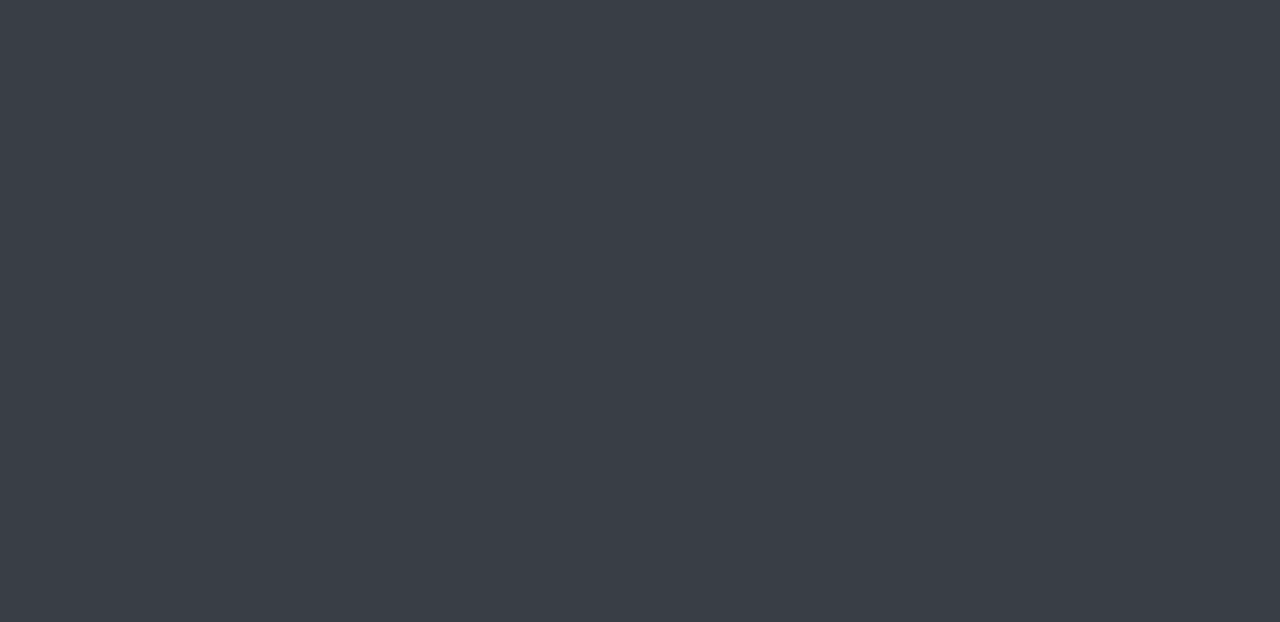
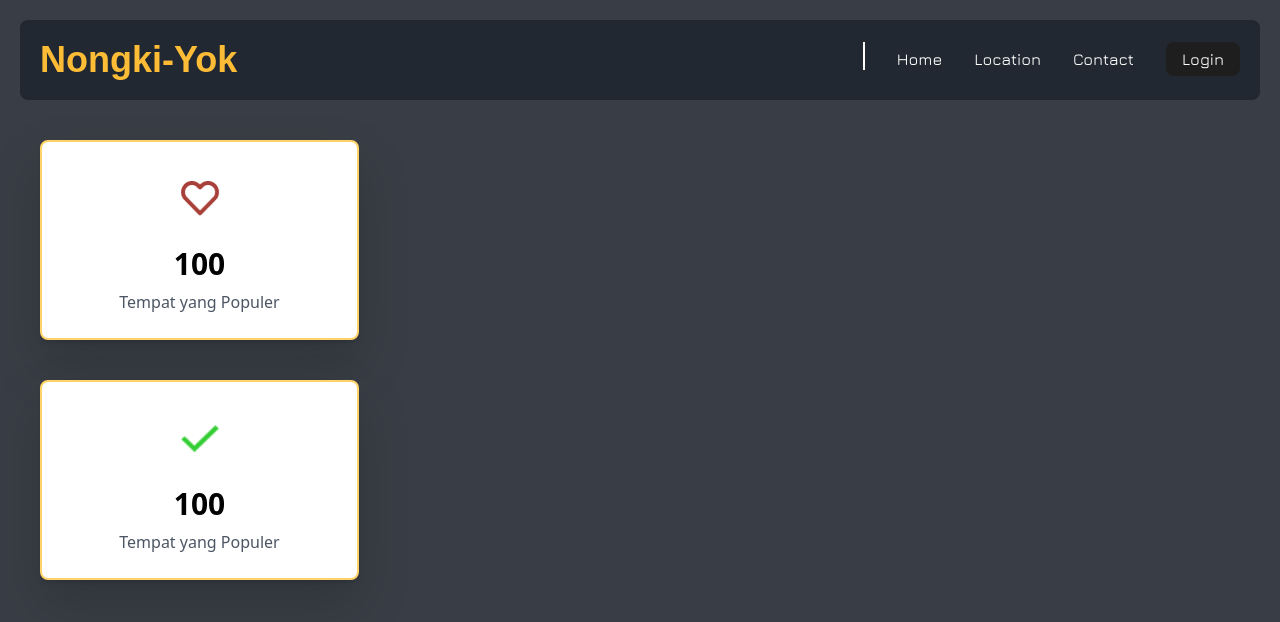
Before and after one commit to CokdePutra/Web-NongkiYok, a React (Vite) app: page /dashboard in a window 1280 px wide. Before the commit this address had no page. Shown: the top 622 px of the page. Built offline with nearby package versions, Linux system fonts and the light colour scheme; no server answers; a web font is replaced by a local one.

Commit message:
Creating Dashboard

```diff
--- a/src/App.jsx
+++ b/src/App.jsx
@@ -7,6 +7,7 @@ import SignUp from "./views/SignUp";
 import HomeCard from "./views/HomeCard";
 import SessionInfo from "./views/SessionInfo";
 import MapComponent from './views/MapComponent';
+import Dashboard from "./views/Dashboard";
 
 function App() {
   return (
@@ -20,6 +21,7 @@ function App() {
           <Route path="/homecard" element={<HomeCard />} />
           <Route path="/ss" element={<SessionInfo />} />
           <Route path="/map" element={<MapComponent />} />
+          <Route path="/dashboard" element={<Dashboard />} />
         </Routes>
       </Router>
     </>
--- /dev/null
+++ b/src/components/Card/CardPlace.jsx
@@ -0,0 +1,21 @@
+import React from "react";
+
+const CardPlace = ({src,title, desc}) => {
+  return (
+    <div className="w-[319px] bg-white rounded-lg shadow-md p-6 flex flex-col items-center m-10 drop-shadow-2xl border-2 border-color-gold-card">
+      <div className="w-16 h-16 rounded-lg flex items-center justify-center mb-4">
+        <img
+          src={src}
+          alt="Heart Icon"
+          className="w-10 h-[auto]"
+        />
+      </div>
+      <h1 className="text-3xl font-semibold mb-2">{title}</h1>
+      <p className="text-gray-600">{desc}</p>
+    </div>
+
+
+  );
+};
+
+export default CardPlace;
--- /dev/null
+++ b/src/views/Dashboard.jsx
@@ -0,0 +1,23 @@
+import React from "react";
+import Navbar from "../components/Navbar/Navbar";
+import CardPlace from "../components/Card/CardPlace";
+
+const Dashboard = () => {
+    return (
+        <>
+        <Navbar />
+        <CardPlace
+        src={"./img/Card/heart.png"}
+        title={"100"}
+        desc={"Tempat yang Populer"}
+        />
+        <CardPlace
+        src={"./img/Card/approved.png"}
+        title={"100"}
+        desc={"Tempat yang Populer"}
+        />
+        </>
+    )
+}
+
+export default Dashboard;
--- a/tailwind.config.js
+++ b/tailwind.config.js
@@ -11,6 +11,7 @@ export default {
         "color-yellow": "#FCBC36",
         "color-red": "#ff0f0f",
         "color-green": "#00ff83",
+        "color-gold-card": "#FFD369",
       },
     },
   },
```
Also changed, not shown: public/img/Card/approved.png (added), public/img/Card/heart.png (added).
